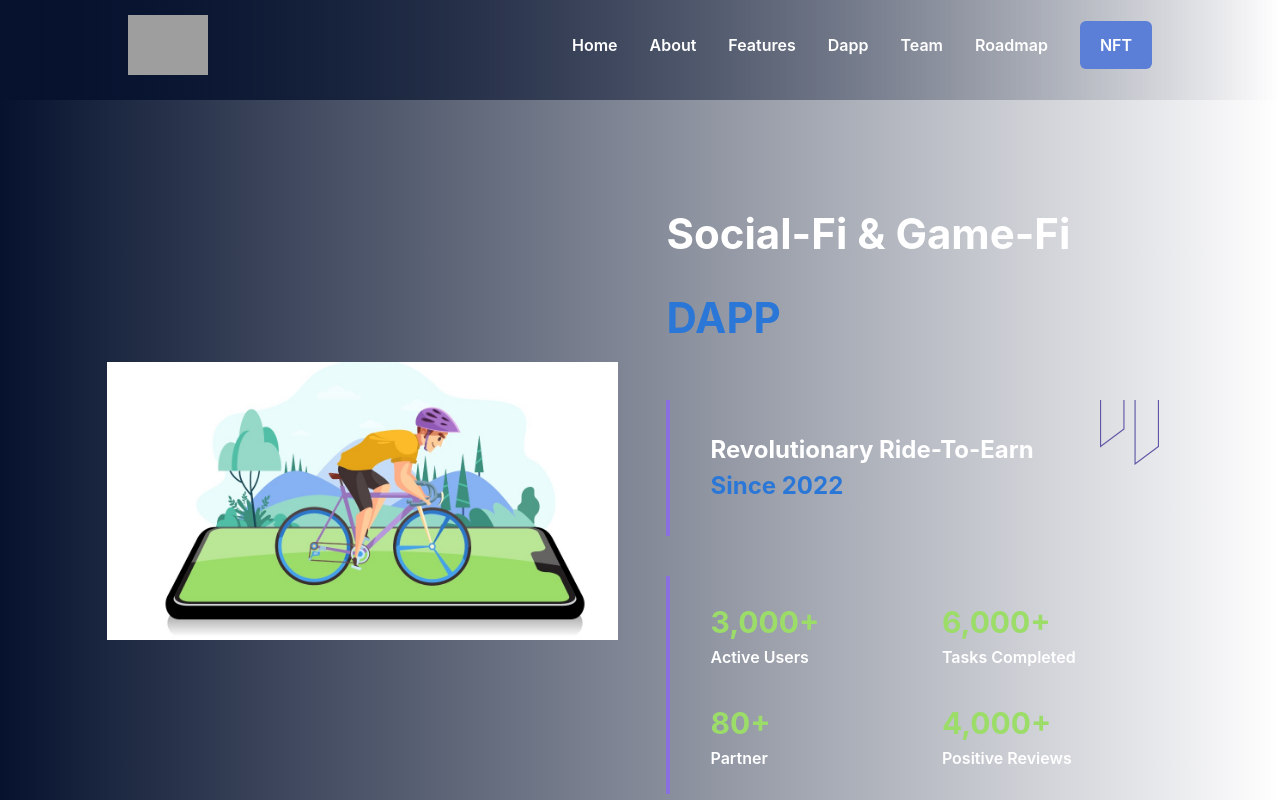
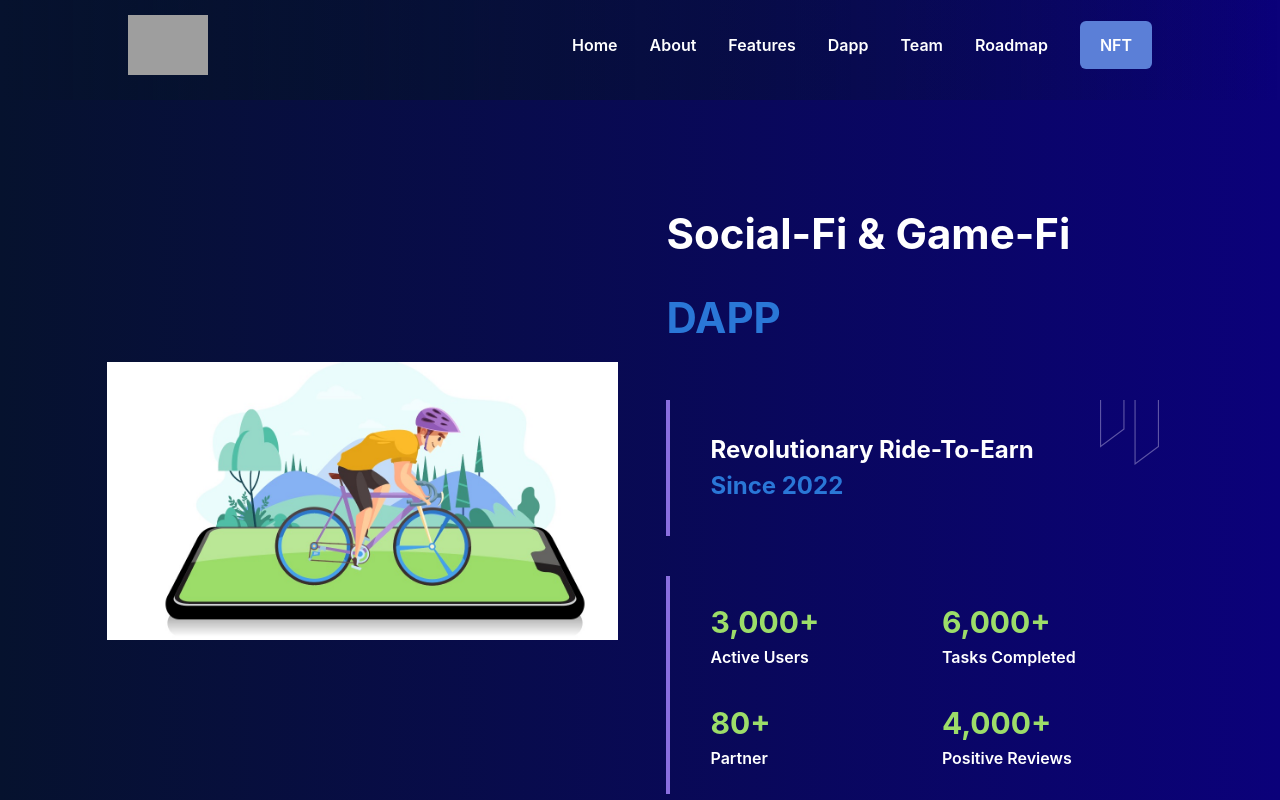
Before and after one commit to wwdfdo/paddlepay, a React (Create React App) app: page / in a window 1280 px wide. Shown: the top 800 px of the page. Built offline with nearby package versions, Linux system fonts and the light colour scheme; grey boxes are pictures that could not be loaded.

Commit message:
gradient seen

```diff
--- a/src/components/Body.jsx
+++ b/src/components/Body.jsx
@@ -5,7 +5,7 @@
 
 const Body = () => {
   return (
-    <div className="w-full bg-gradient-to-r from-[#06122e]">
+    <div className="w-full bg-gradient-to-r from-[#06122e] to-[#0b017a]">
       <Header />
       <SectionTwo />
       <SectionThree />
```
